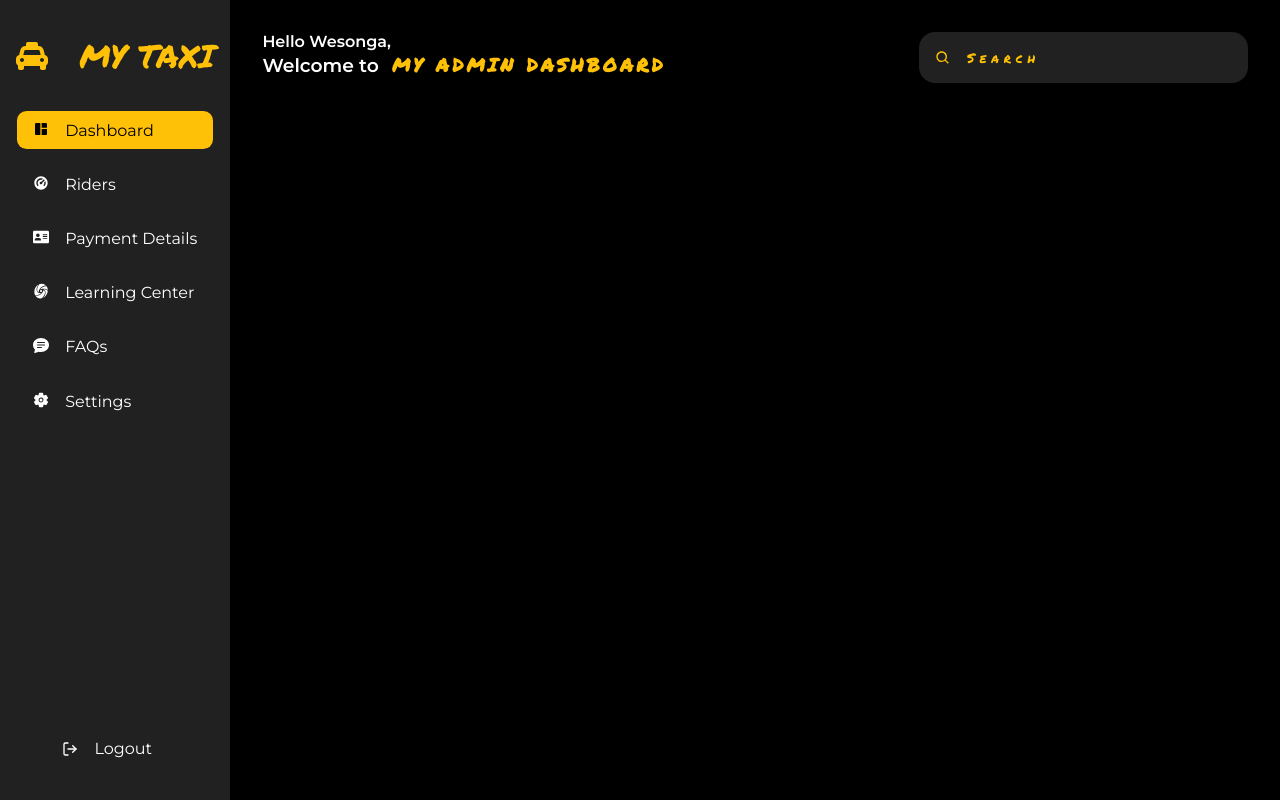
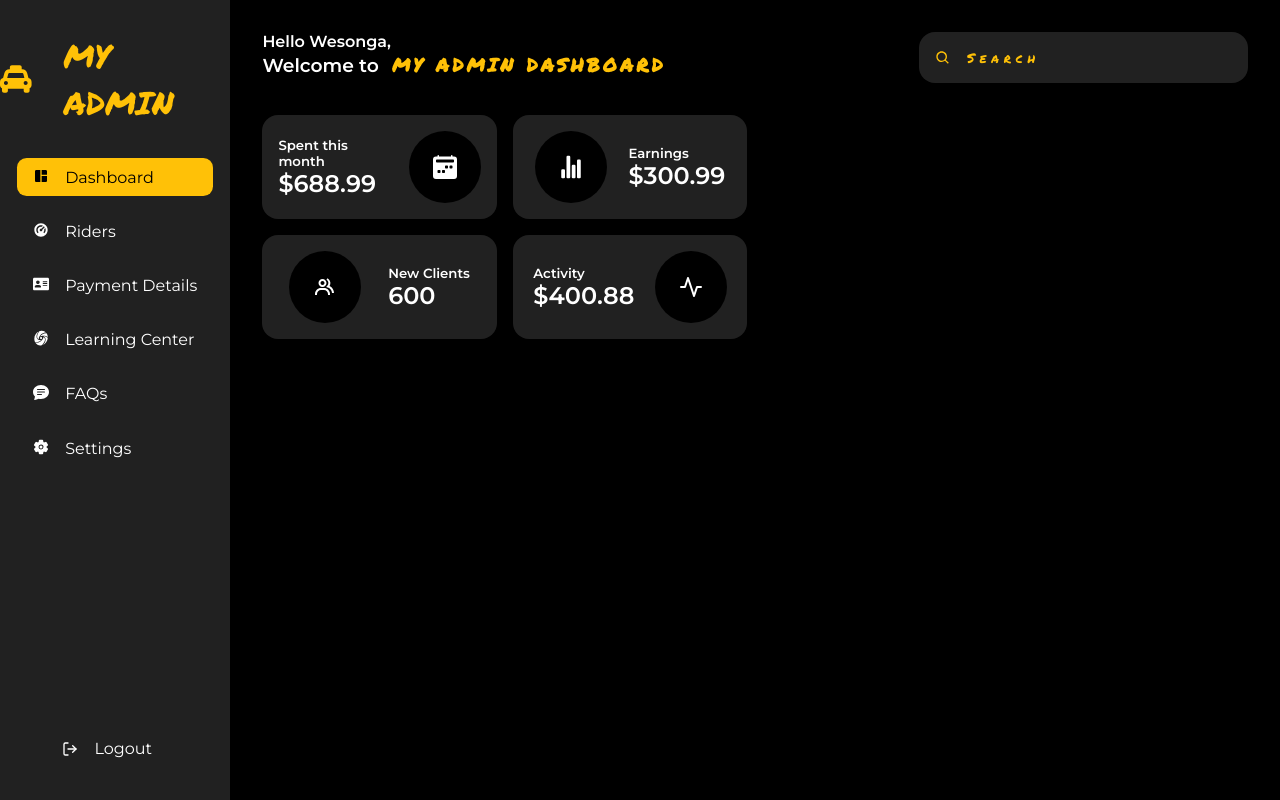
Before and after one commit to Melchizedek-1/Admin-Dashboard, a React (Create React App) app: page / in a window 1280 px wide. Built offline with nearby package versions, Linux system fonts and the light colour scheme; the HTML template or start-up script is replaced by a standard one.

Commit message:
Analytics card added

```diff
--- a/src/components/Analytics.jsx
+++ b/src/components/Analytics.jsx
@@ -1,9 +1,79 @@
-import React from 'react'
+import React from 'react';
+import styled from "styled-components";
+import { cardStyle } from "./Reusablestyles";
+import { BsFillCalendar2WeekFill } from "react-icons/bs";
+import { IoStatsChart } from "react-icons/io5";
+import { BiGroup } from "react-icons/bi";
+import { FiActivity } from "react-icons/fi";
 
 function Analytics() {
   return (
-    <div>Analytics</div>
+    <Section>
+      <div className="analytic">
+        <div className="content">
+          <h5>Spent this month</h5>
+          <h2>$688.99</h2>
+        </div>
+        <div className="logo">
+          <BsFillCalendar2WeekFill />
+        </div>
+      </div>
+      <div className="analytic">
+      <div className="logo"><IoStatsChart /></div>
+        <div className="content">
+          <h5>Earnings</h5>
+          <h2>$300.99</h2>
+        </div>
+      </div>
+      <div className="analytic">
+        <div className="logo"><BiGroup /></div>
+        <div className="content">
+          <h5>New Clients</h5>
+          <h2>600</h2>
+        </div>
+      </div>
+      <div className="analytic">
+        <div className="content">
+          <h5>Activity</h5>
+          <h2>$400.88</h2>
+        </div>
+        <div className="logo"><FiActivity /></div>
+      </div>
+    </Section>
   )
 }
 
+const Section = styled.section`
+  display: grid;
+  grid-template-columns: repeat(2, 1fr);
+  gap: 1rem;
+  .analytic {
+    ${cardStyle};
+    padding: 1rem;
+    display: flex;
+    justify-content: space-evenly;
+    align-items: center;
+    gap: 1rem;
+    transition: 0.5s ease-in-out;
+    &:hover {
+      background-color: #ffc107;
+      color: black;
+      svg {
+        color: white;
+      }
+    }
+    .logo {
+      background-color: black;
+      border-radius: 3rem;
+      display: flex;
+      justify-content: center;
+      align-items: center;
+      padding: 1.5rem;
+      svg {
+        font-size: 1.5rem;
+      }
+    }
+  }
+`;
+
 export default Analytics
--- a/src/components/Dashboard.jsx
+++ b/src/components/Dashboard.jsx
@@ -30,6 +30,25 @@ const Section = styled.section`
   margin-left: 18vw;
   padding: 2rem;
   height: 100%;
+  .grid {
+    display: flex;
+    flex-direction: column;
+    height: 100%;
+    gap: 1rem;
+    margin-top: 2rem;
+    .row_one {
+      display: grid;
+      grid-template-columns: repeat(2, 1fr);
+      height: 50%;
+      gap: 1rem;
+    }
+    .row_two {
+      display: grid;
+      grid-template-columns: repeat(3, 1fr);
+      gap: 1rem;
+      height: 50%;
+    }
+  }
 `;
 
 export default Dashboard
--- a/src/components/Reusablestyles.jsx
+++ b/src/components/Reusablestyles.jsx
@@ -0,0 +1,8 @@
+import { css } from "styled-components";
+
+export const cardStyle = css`
+padding: 1rem 2rem 3rem 2rem;
+  border-radius: 1rem;
+  background-color: #212121;
+  color: white;
+`;
--- a/src/components/Sidebar.jsx
+++ b/src/components/Sidebar.jsx
@@ -21,7 +21,7 @@ function Sidebar() {
             <div className="top">
                 <div className="brand">
                     <FaTaxi />
-                    <span>MY TAXI</span>
+                    <span>MY ADMIN</span>
                 </div>
                 <div className="toggle"></div>
                 <div className="links">
```
